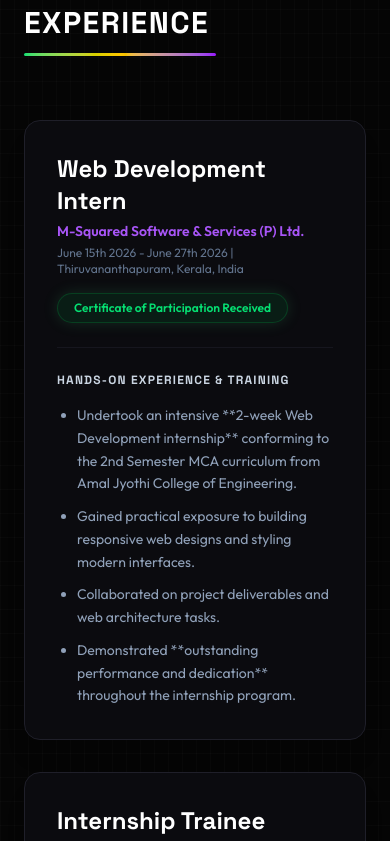
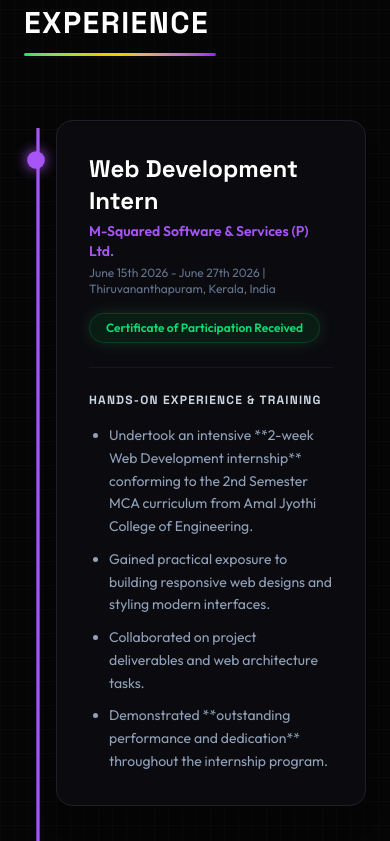
Before and after one commit to Abhilash-KK/Portfolio_abhilash, a React (Vite) app: page / in a window 390 px wide. Shown: the part 4143-4984 px from the top of the page. Built offline with nearby package versions, Linux system fonts and the light colour scheme.

Commit message:
Add interactive scroll-drawn SVG Experience Timeline and Cyberpunk Color Customizer

```diff
--- a/src/components/Experience.jsx
+++ b/src/components/Experience.jsx
@@ -1,8 +1,32 @@
-import React from 'react';
+import React, { useState, useEffect, useRef } from 'react';
 import ScrollReveal from './ScrollReveal';
 import Tilt from './Tilt';
 
 export default function Experience() {
+  const containerRef = useRef(null);
+  const [scrollProgress, setScrollProgress] = useState(0);
+
+  useEffect(() => {
+    const handleScroll = () => {
+      if (!containerRef.current) return;
+      const rect = containerRef.current.getBoundingClientRect();
+      const sectionHeight = rect.height;
+      const viewportHeight = window.innerHeight;
+
+      // Starts when section top enters viewport bottom, ends when section bottom leaves viewport top
+      const start = rect.top - viewportHeight;
+      const current = -start;
+      const totalRange = sectionHeight + viewportHeight;
+
+      const progress = Math.max(0, Math.min(1, current / totalRange));
+      setScrollProgress(progress);
+    };
+
+    window.addEventListener('scroll', handleScroll);
+    handleScroll(); // Trigger initially
+    return () => window.removeEventListener('scroll', handleScroll);
+  }, []);
+
   return (
     <section id="experience" className="py-24 px-6 md:px-12 max-w-[1200px] mx-auto overflow-hidden">
       <ScrollReveal className="flex flex-col items-start mb-16">
@@ -13,8 +37,45 @@ export default function Experience() {
         <div className="h-[3px] w-48 bg-gradient-to-r from-green-400 via-yellow-400 to-purple-600 mt-3 rounded-full"></div>
       </ScrollReveal>
 
-      <div className="flex flex-col gap-8">
+      {/* Timeline Wrapper Container */}
+      <div ref={containerRef} className="relative pl-8 md:pl-16 flex flex-col gap-12">
+        {/* Vertical SVG Pipeline Line */}
+        <div className="absolute left-3 md:left-6 top-2 bottom-2 w-1 flex justify-center z-0">
+          <svg className="w-4 h-full pointer-events-none">
+            {/* Background track */}
+            <line
+              x1="50%"
+              y1="0%"
+              x2="50%"
+              y2="100%"
+              stroke="#1f1f29"
+              strokeWidth="3"
+              strokeLinecap="round"
+            />
+            {/* Glowing active line */}
+            <line
+              x1="50%"
+              y1="0%"
+              x2="50%"
+              y2={`${scrollProgress * 100}%`}
+              stroke="var(--primary-color, #a855f7)"
+              strokeWidth="3"
+              strokeLinecap="round"
+              style={{ filter: 'drop-shadow(0px 0px 5px var(--primary-color, #a855f7))' }}
+            />
+          </svg>
+        </div>
+
         {/* Experience Card 1 - M-Squared */}
+        <div className="relative">
+          {/* Glowing node point */}
+          <div
+            className={`absolute -left-[28px] md:-left-[47px] top-8 w-4 h-4 rounded-full border-2 transition-all duration-500 z-10 ${
+              scrollProgress > 0.25
+                ? 'bg-primary border-primary shadow-[0_0_12px_var(--primary-color,#a855f7)] scale-110'
+                : 'bg-[#050505] border-border-dark'
+            }`}
+          />
           <ScrollReveal>
             <Tilt className="bg-[#0b0b0f] border border-border-dark p-8 md:p-10 rounded-2xl shadow-xl hover:border-primary/30 transition-all duration-300">
               <div className="flex flex-col md:flex-row justify-between items-start md:items-center gap-4 border-b border-border-dark/60 pb-6 mb-6">
@@ -48,8 +109,18 @@ export default function Experience() {
               </div>
             </Tilt>
           </ScrollReveal>
+        </div>
 
         {/* Experience Card 2 - GeekWick */}
+        <div className="relative">
+          {/* Glowing node point */}
+          <div
+            className={`absolute -left-[28px] md:-left-[47px] top-8 w-4 h-4 rounded-full border-2 transition-all duration-500 z-10 ${
+              scrollProgress > 0.65
+                ? 'bg-primary border-primary shadow-[0_0_12px_var(--primary-color,#a855f7)] scale-110'
+                : 'bg-[#050505] border-border-dark'
+            }`}
+          />
           <ScrollReveal>
             <Tilt className="bg-[#0b0b0f] border border-border-dark p-8 md:p-10 rounded-2xl shadow-xl hover:border-primary/30 transition-all duration-300">
               <div className="flex flex-col md:flex-row justify-between items-start md:items-center gap-4 border-b border-border-dark/60 pb-6 mb-6">
@@ -84,6 +155,7 @@ export default function Experience() {
             </Tilt>
           </ScrollReveal>
         </div>
+      </div>
     </section>
   );
 }
--- a/src/components/InteractiveCanvas.jsx
+++ b/src/components/InteractiveCanvas.jsx
@@ -65,11 +65,12 @@ export default function InteractiveCanvas() {
       }
 
       draw() {
+        const primaryColor = window.getComputedStyle(document.documentElement).getPropertyValue('--primary-color').trim() || '#a855f7';
         ctx.beginPath();
         ctx.arc(this.x, this.y, this.radius, 0, Math.PI * 2);
-        ctx.fillStyle = 'rgba(168, 85, 247, 0.45)'; // Glow purple
+        ctx.fillStyle = `${primaryColor}73`; // Hex color with ~45% alpha (73 in hex)
         ctx.shadowBlur = 4;
-        ctx.shadowColor = '#a855f7';
+        ctx.shadowColor = primaryColor;
         ctx.fill();
         ctx.shadowBlur = 0; // Reset
       }
@@ -112,15 +113,17 @@ export default function InteractiveCanvas() {
 
     // Animation Loop
     const animate = () => {
+      const primaryColor = window.getComputedStyle(document.documentElement).getPropertyValue('--primary-color').trim() || '#a855f7';
+
       if (bgModeRef.current === 'matrix') {
         // Draw Matrix digital rain
         ctx.fillStyle = 'rgba(5, 5, 5, 0.08)'; // slow fade to leave trails
         ctx.fillRect(0, 0, width, height);
 
-        ctx.fillStyle = 'rgba(34, 197, 94, 0.85)'; // Green code characters
+        ctx.fillStyle = primaryColor; // Match selected theme accent!
         ctx.font = `bold ${fontSize}px monospace`;
         ctx.shadowBlur = 4;
-        ctx.shadowColor = '#22c55e';
+        ctx.shadowColor = primaryColor;
 
         for (let i = 0; i < yPos.length; i++) {
           // Random character (Katana or ASCII-like symbols)
@@ -158,9 +161,11 @@ export default function InteractiveCanvas() {
               ctx.beginPath();
               ctx.moveTo(particles[i].x, particles[i].y);
               ctx.lineTo(particles[j].x, particles[j].y);
-              ctx.strokeStyle = `rgba(168, 85, 247, ${alpha})`;
+              ctx.strokeStyle = primaryColor;
               ctx.lineWidth = 0.8;
+              ctx.globalAlpha = alpha;
               ctx.stroke();
+              ctx.globalAlpha = 1.0;
             }
           }
 
@@ -175,9 +180,11 @@ export default function InteractiveCanvas() {
               ctx.beginPath();
               ctx.moveTo(particles[i].x, particles[i].y);
               ctx.lineTo(mouse.x, mouse.y);
-              ctx.strokeStyle = `rgba(34, 197, 94, ${alpha})`;
+              ctx.strokeStyle = '#22c55e'; // keep connection green or make it dynamic? Let's make it green/primary mix
               ctx.lineWidth = 0.8;
+              ctx.globalAlpha = alpha;
               ctx.stroke();
+              ctx.globalAlpha = 1.0;
             }
           }
         }
--- a/src/index.css
+++ b/src/index.css
@@ -3,8 +3,8 @@
 @theme {
   --font-sans: 'Outfit', sans-serif;
   --font-display: 'Space Grotesk', sans-serif;
-  --color-primary: #a855f7; /* Neon purple */
-  --color-primary-hover: #c084fc;
+  --color-primary: var(--primary-color, #a855f7); /* Neon primary */
+  --color-primary-hover: var(--primary-color-hover, #c084fc);
   --color-bg-dark: #050505;
   --color-card-dark: #0b0b0f;
   --color-border-dark: #1f1f29;
@@ -35,6 +35,6 @@
     border-radius: 9999px;
   }
   ::-webkit-scrollbar-thumb:hover {
-    background: #a855f7;
+    background: var(--primary-color, #a855f7);
   }
 }
```
Also changed, not shown: src/components/Navbar.jsx (+70 -3 lines). Lines whose indentation alone changed are shown as unchanged.
